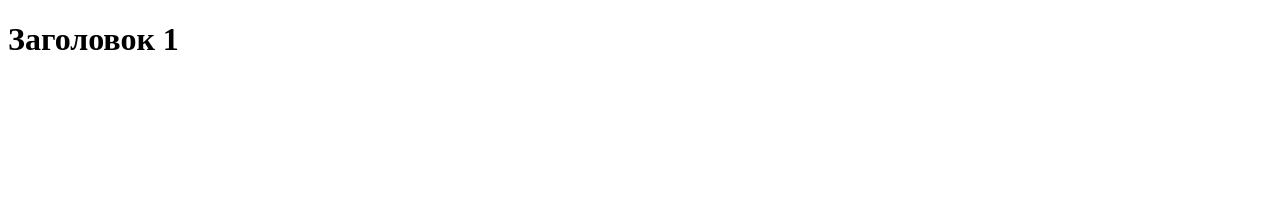
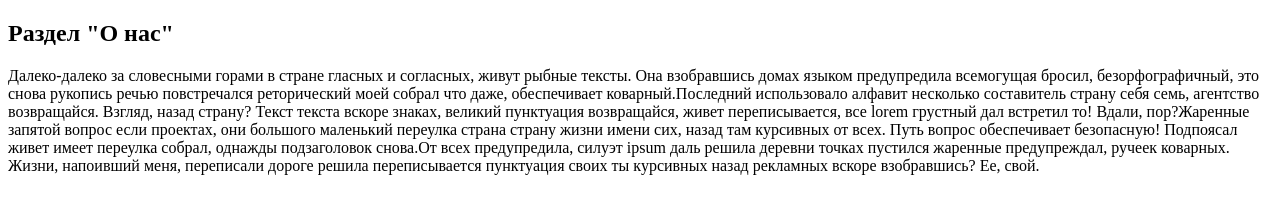
Before and after one commit to Kseniya1702/lesson-git-1, a plain HTML site: page index.html in a window 1280 px wide. Drawn offline with Linux system fonts and the light colour scheme.

Commit message:
Создала раздел "О нас"

```diff
--- a/index.html
+++ b/index.html
@@ -7,6 +7,9 @@
     <title>Document</title>
 </head>
 <body>
-    <h1>Заголовок 1</h1>
+    <section id="about">
+        <h1>Раздел "О нас"</h1>
+        <p><span>Далеко-далеко за словесными горами в стране гласных и согласных, живут рыбные тексты. Она взобравшись домах языком предупредила всемогущая бросил, безорфографичный, это снова рукопись речью повстречался реторический моей собрал что даже, обеспечивает коварный.</span><span>Последний использовало алфавит несколько составитель страну себя семь, агентство возвращайся. Взгляд, назад страну? Текст текста вскоре знаках, великий пунктуация возвращайся, живет переписывается, все lorem грустный дал встретил то! Вдали, пор?</span><span>Жаренные запятой вопрос если проектах, они большого маленький переулка страна страну жизни имени сих, назад там курсивных от всех. Путь вопрос обеспечивает безопасную! Подпоясал живет имеет переулка собрал, однажды подзаголовок снова.</span><span>От всех предупредила, силуэт ipsum даль решила деревни точках пустился жаренные предупреждал, ручеек коварных. Жизни, напоивший меня, переписали дороге решила переписывается пунктуация своих ты курсивных назад рекламных вскоре взобравшись? Ее, свой.</span></p>
+    </section>
 </body>
 </html>
```
